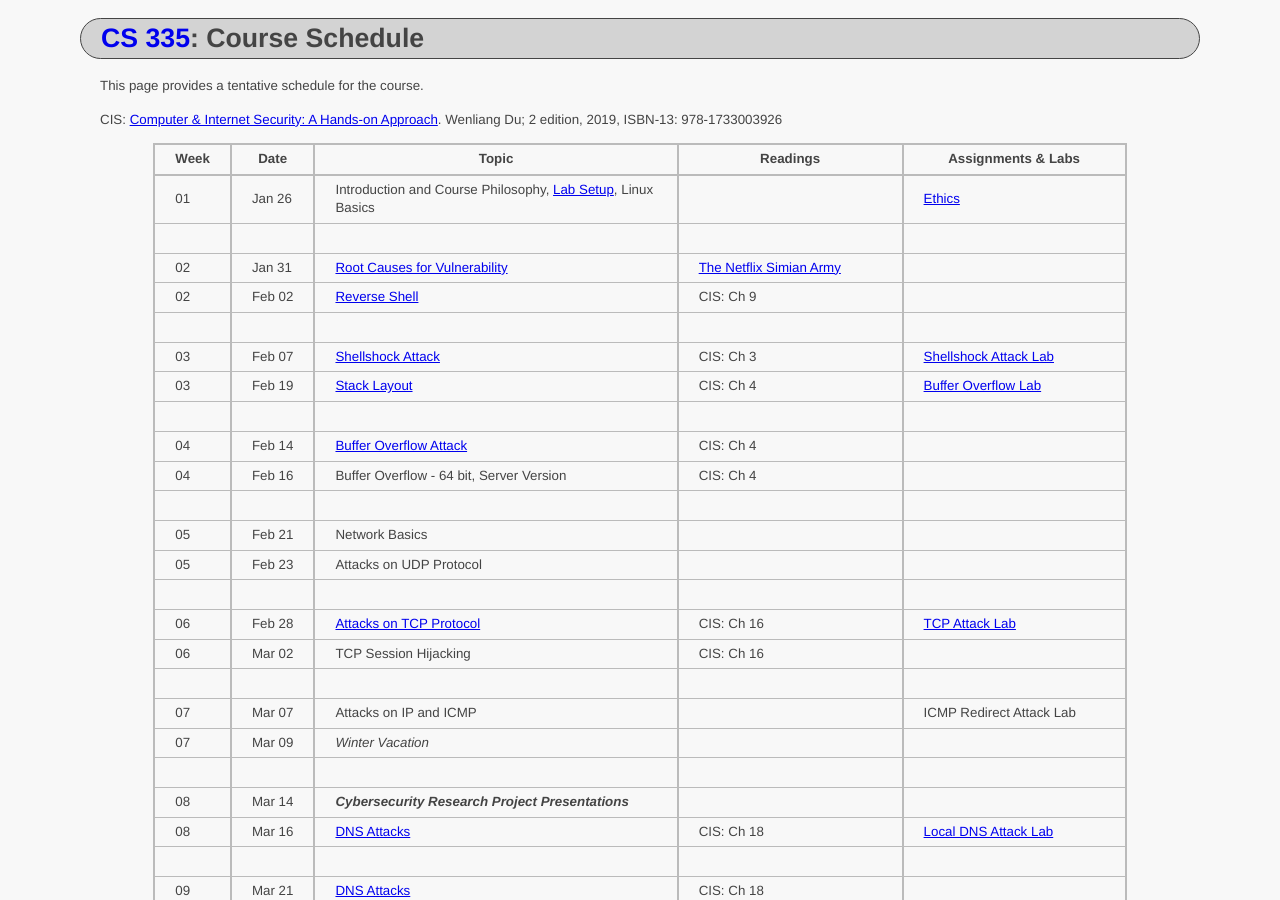
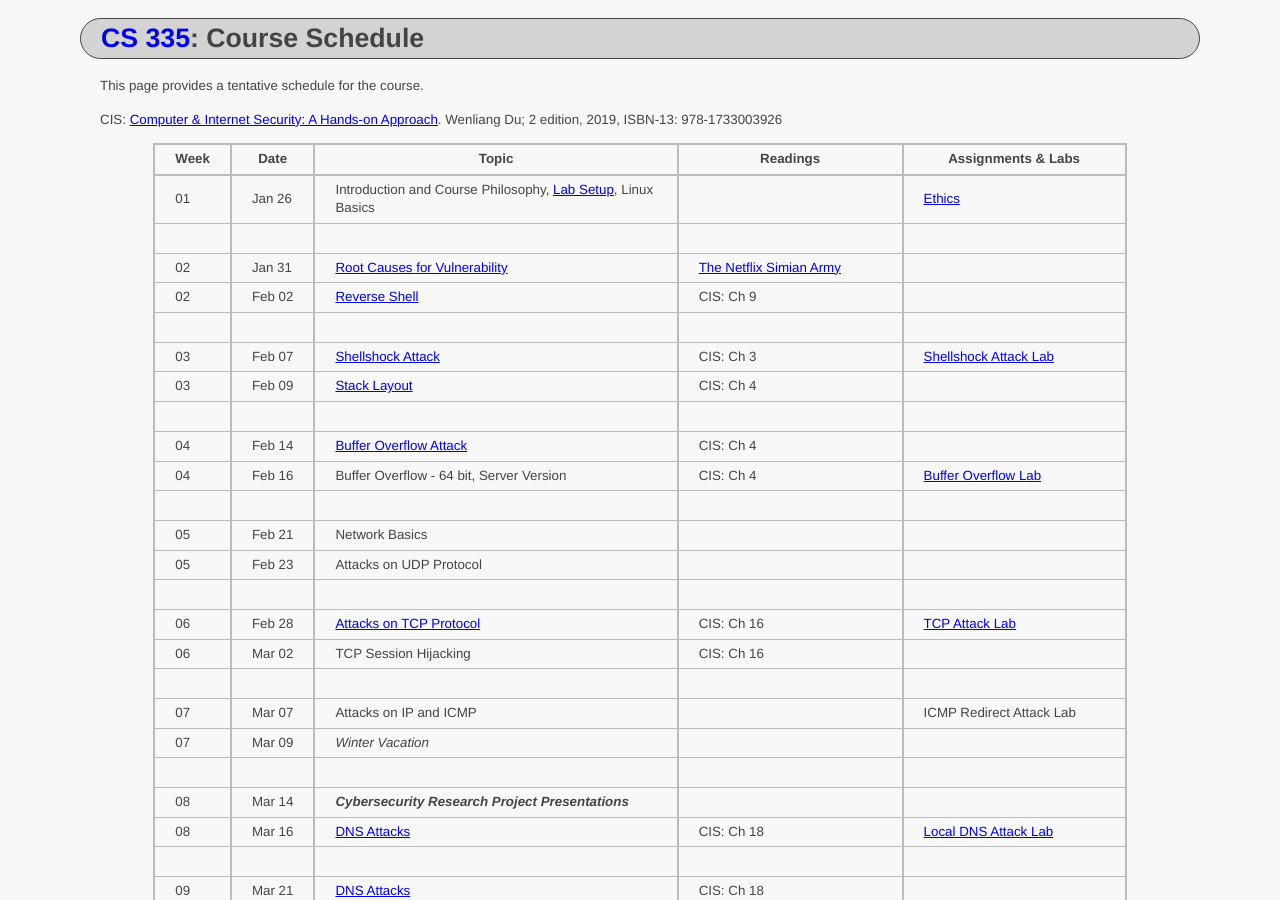
Before and after one commit to ycpcs/cs335-spring2023, a Jekyll site: the page built from schedule/index.md, in a window 1280 px wide and 900 px high. Built offline with Jekyll 4.4.1, drawn with Linux system fonts in a browser that asks for light colours.

Commit message:
update dates

```diff
--- a/schedule/index.md
+++ b/schedule/index.md
@@ -16,10 +16,10 @@ CIS: <a href="https://www.amazon.com/Computer-Internet-Security-Hands-Approach/d
 > 02 | Feb 02 | [Reverse Shell](../slides/09_Reverse_Shell.pdf)| CIS: Ch 9 | |
 > | | | |
 > 03 | Feb 07 | [Shellshock Attack](../slides/03_Shellshock.pdf) | CIS: Ch 3 | [Shellshock Attack Lab](../labs/shellshock.html)
-> 03 | Feb 19 | [Stack Layout](../slides/04_Buffer_Overflow.pdf) | CIS: Ch 4 | [Buffer Overflow Lab](../labs/buffer_overflow.html)
+> 03 | Feb 09 | [Stack Layout](../slides/04_Buffer_Overflow.pdf) | CIS: Ch 4 |
 > | | | |
 > 04 | Feb 14 | [Buffer Overflow Attack](../slides/04_Buffer_Overflow.pdf) | CIS: Ch 4 |
-> 04 | Feb 16 | Buffer Overflow - 64 bit, Server Version | CIS: Ch 4 |
+> 04 | Feb 16 | Buffer Overflow - 64 bit, Server Version | CIS: Ch 4 | [Buffer Overflow Lab](../labs/buffer_overflow.html)
 > | | | |
 > 05 | Feb 21 | Network Basics | |
 > 05 | Feb 23 | Attacks on UDP Protocol | |
```
